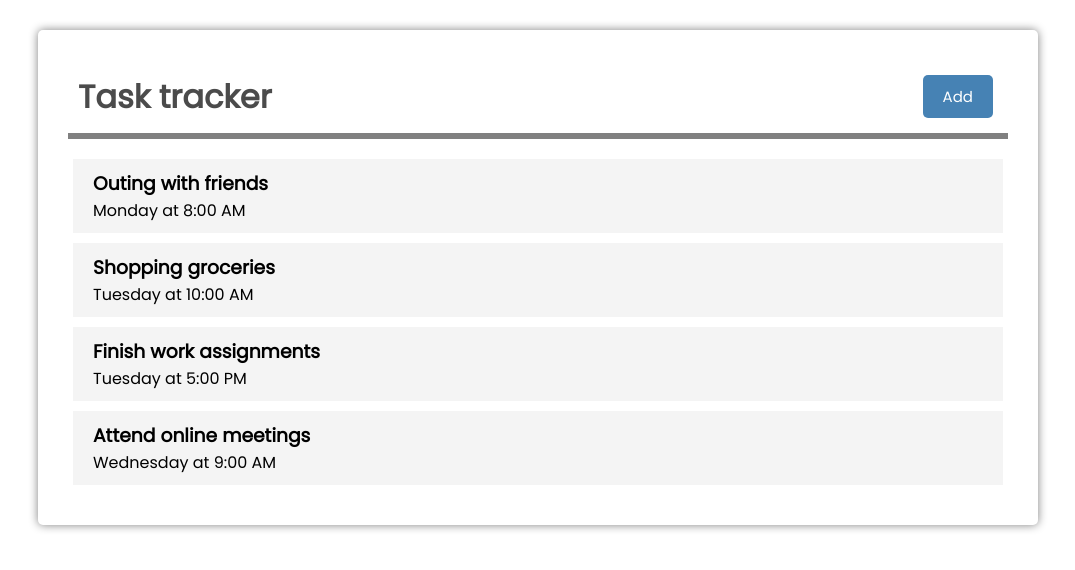
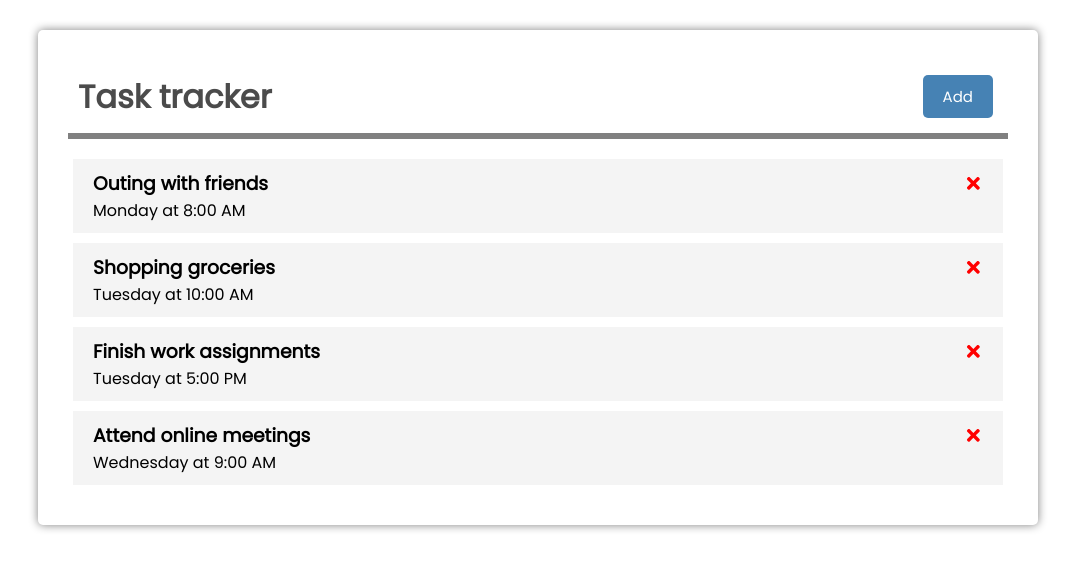
Before and after one commit to JPvenadas/task-tracker, a React (Create React App) app: page / in a window 1280 px wide. Shown: the top 570 px of the page, without its empty margins (102-1177 px from the left). Built offline with nearby package versions, Linux system fonts and the light colour scheme.

Commit message:
Added delete task functionality

```diff
--- a/package.json
+++ b/package.json
@@ -8,6 +8,7 @@
     "@testing-library/user-event": "^13.5.0",
     "react": "^17.0.2",
     "react-dom": "^17.0.2",
+    "react-icons": "^4.3.1",
     "react-scripts": "5.0.0",
     "web-vitals": "^2.1.4"
   },
--- a/public/index.html
+++ b/public/index.html
@@ -24,7 +24,7 @@
       work correctly both with client-side routing and a non-root public URL.
       Learn how to configure a non-root public URL by running `npm run build`.
     -->
-    <title>React App</title>
+    <title>Task Tracker</title>
   </head>
   <body>
     <noscript>You need to enable JavaScript to run this app.</noscript>
--- a/src/App.js
+++ b/src/App.js
@@ -1,13 +1,48 @@
+import { useState } from "react"
 import Header from "./components/Header"
 import Tasks from "./components/Tasks"
 
-function app(){
+
+const App = () =>{
+
+   const [tasks, setTasks] = useState([
+        {
+            id: 1,
+            description: 'Outing with friends',
+            day: 'Monday at 8:00 AM',
+            reminder: false
+        },
+        {
+            id: 2,
+            description: 'Shopping groceries',
+            day: 'Tuesday at 10:00 AM',
+            reminder: false
+        },
+        {
+            id: 3,
+            description: 'Finish work assignments',
+            day: 'Tuesday at 5:00 PM',
+            reminder: false
+        },
+        {
+            id: 4,
+            description: 'Attend online meetings',
+            day: 'Wednesday at 9:00 AM',
+            reminder: false
+        }
+      ])
+      const addTask = ()=>{
+        console.log('add')
+      }
+      const deleteTask = (id)=>{
+        setTasks(tasks.filter(task=> id !== task.id))
+      }
   return(
     <div className="container">
-      <Header />
-      <Tasks />
+      <Header onAdd={addTask}/>
+      {tasks.length > 0? <Tasks tasklist={tasks} onDelete={deleteTask}/>:'No task to show'}
     </div>
   )
 }
 
-export default app
+export default App
--- a/src/components/Header.js
+++ b/src/components/Header.js
@@ -1,13 +1,11 @@
 import Button from "./Button"
 
-const add = () =>{
-  console.log('added')
-}
-const Header = () => {
+
+const Header = ({onAdd}) => {
   return (
     <div className="header">
         <h1>Task tracker</h1>
-        <Button text='Add' onclick={add} color='steelblue'/>
+        <Button text='Add' onclick={onAdd} color='steelblue'/>
     </div>
   )
 }
--- a/src/components/Task.js
+++ b/src/components/Task.js
@@ -1,8 +1,10 @@
 
-const Task = ({text,day,reminder}) => {
+import {FaTimes} from 'react-icons/fa'
+
+const Task = ({text,day, reminder,id, onDelete}) => {
   return (
     <div className="task">
-        <h3>{text}</h3>
+        <h3>{text} <FaTimes onClick={()=>(onDelete(id))} style={{color: 'red'}}/></h3>
         <p>{day}</p>
     </div>
   )
--- a/src/components/Tasks.js
+++ b/src/components/Tasks.js
@@ -1,39 +1,11 @@
-import { useState } from "react"
 import Task from "./Task"
 
-const Tasks = () => {
-
-    const [tasks, setTasks] = useState([
-        {
-            id: 1,
-            description: 'Outing with friends',
-            day: 'Monday at 8:00 AM',
-            reminder: false
-        },
-        {
-            id: 2,
-            description: 'Shopping groceries',
-            day: 'Tuesday at 10:00 AM',
-            reminder: false
-        },
-        {
-            id: 3,
-            description: 'Finish work assignments',
-            day: 'Tuesday at 5:00 PM',
-            reminder: false
-        },
-        {
-            id: 4,
-            description: 'Attend online meetings',
-            day: 'Wednesday at 9:00 AM',
-            reminder: false
-        }
-    ])
+const Tasks = ({tasklist, onDelete}) => {
 
   return (
     <div>
-       {tasks.map(task=>(
-           <Task text={task.description} day ={task.day} reminder={task.reminder} />
+       {tasklist.map(task=>(
+           <Task key={task.id} id={task.id} text={task.description} day ={task.day} reminder={task.reminder} onDelete={onDelete}/>
        ))}
     </div>
   )
```
Also changed, not shown: 1 other file (tests, documents, lock files or other folders).
